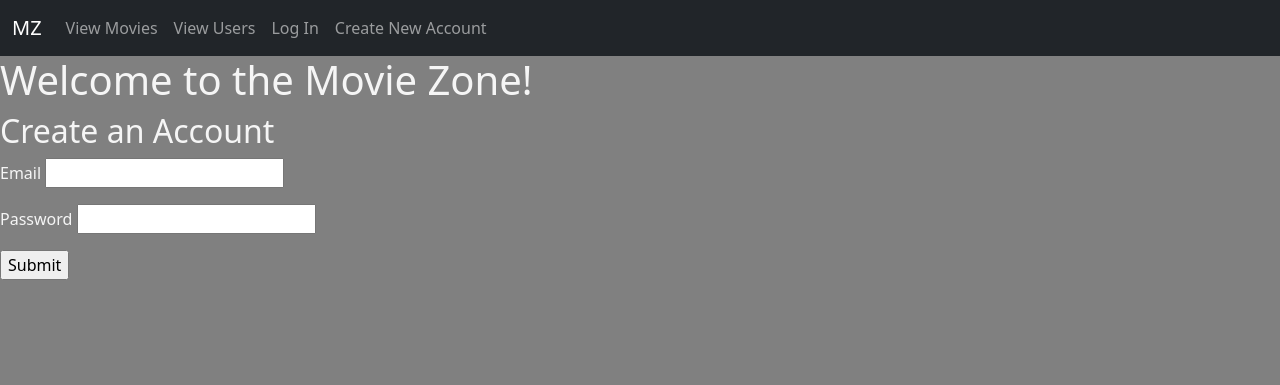
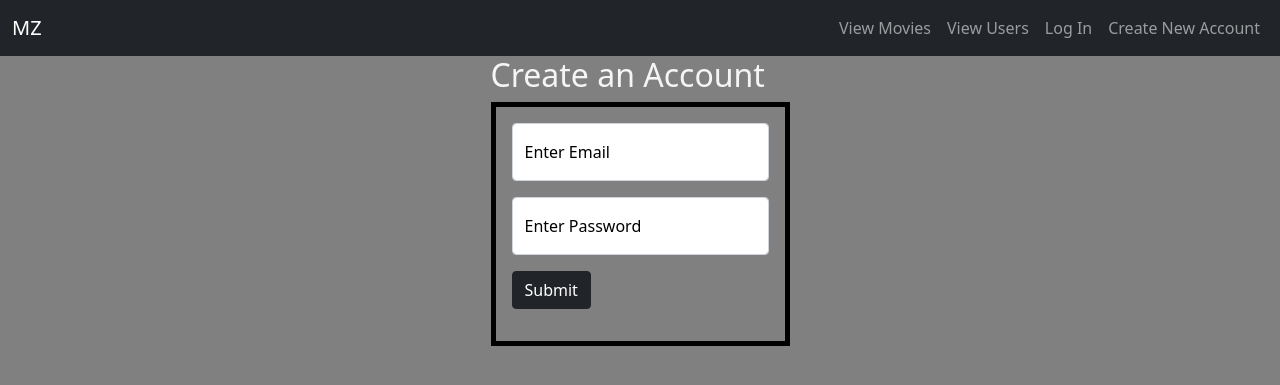
Before and after one commit to lanemunds/movie-rating-app, a Flask app: page /create_account in a window 1280 px wide. Shown: the top 385 px of the page. Run offline with Flask 2, Linux system fonts and the light colour scheme.

Commit message:
final commit

```diff
--- a/server.py
+++ b/server.py
@@ -46,12 +46,13 @@ def register_user():
     user = crud.get_user_by_email(email)
     if user:
         flash("Account with that email already exists. Please log in or try a different email")
+        return redirect('/create_account')
     else:
         user = crud.create_user(email,password)
         db.session.add(user)
         db.session.commit()
         flash("Account created! Please log in.")
-    return redirect('/')
+    return redirect('/loginpage')
 
 @app.route("/login", methods = ['POST'])
 def login():
--- a/static/index.css
+++ b/static/index.css
@@ -11,6 +11,34 @@ img{
     height: 400px;
     width: 300px;
 }
-.mov{
-    border: 5px solid gray;
+
+.smlpic{
+    height: 80%;
+    width: 100%;
+
 }
+.movblock{
+    margin: 10px;
+    border: 5px solid darkgray;
+    background-color: black;
+}
+form{
+    width: 100%;
+    border: 5px solid black;
+
+}
+.create-acc{
+    display: flex;
+    width: 100%;
+    justify-content: center;
+
+}
+.words{
+    color: black;
+
+}
+.logged-in{
+    display: flex;
+    justify-content: end;
+    width: 100%;
+}
--- a/templates/base.html
+++ b/templates/base.html
@@ -19,7 +19,7 @@
       <div class="container-fluid">
         <a class="navbar-brand nav-title" href="/">MZ</a>
         <div class="collapse navbar-collapse">
-          <div class="navbar-nav">
+          <div class="navbar-nav logged-in">
             <a class="nav-link nav-size" href="/movies">View Movies</a>
             <a class="nav-link nav-size" href="/users">View Users</a>
             {% if 'user_email' in session %}
--- a/templates/create_account.html
+++ b/templates/create_account.html
@@ -1,15 +1,38 @@
 {% extends 'base.html' %} {% block title %}Movie Ratings Home{% endblock %} {%
 block body %}
-<h1>Welcome to the Movie Zone!</h1>
+<div class="create-acc">
+  <section>
+    <h2>Create an Account</h2>
+    <form class="p-3" action="/users" method="POST">
+      <div class="mb-3 form-floating">
+        <input
+          class="form-control"
+          type="text"
+          name="email"
+          placeholder="Enter Email"
+          id="emailInput"
+        />
 
-<h2>Create an Account</h2>
-<form action="/users" method="POST">
-  <p>Email <input type="text" name="email" /></p>
-
-  <p>Password <input type="password" name="password" /></p>
-
-  <p>
-    <input type="submit" />
-  </p>
-</form>
+        <label class="form-label words" for="emailInput">Enter Email</label>
+      </div>
+      <p></p>
+      <div class="mb-3 form-floating">
+        <input
+          id="passwordInput"
+          class="form-control"
+          type="password"
+          name="password"
+          placeholder="Enter Password"
+          type="password"
+        />
+        <label class="form-label words" for="passwordInput"
+          >Enter Password</label
+        >
+      </div>
+      <p>
+        <input class="btn btn-dark" type="submit" />
+      </p>
+    </form>
+  </section>
+</div>
 {% endblock %}
--- a/templates/movie_details.html
+++ b/templates/movie_details.html
@@ -4,6 +4,11 @@ endblock %} {% block body %}
 
 <p>{{ movie.overview }}</p>
 {% if session.get('user_email') %}
+<h2>Have you seen this movie?</h2>
+<div class="mb-3 form-check form-switch">
+  <input class="form-check-input" type="checkbox" />
+  <label for="">Yes</label>
+</div>
 <h2>Rate this movie</h2>
 <form action="/movies/{{ movie.movie_id }}/ratings" method="POST">
   <p>
```
Also changed, not shown: templates/all_movies.html (+7 -2 lines), templates/login.html (+34 -9 lines).
